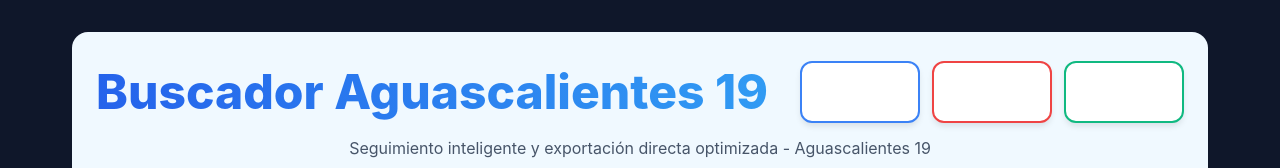
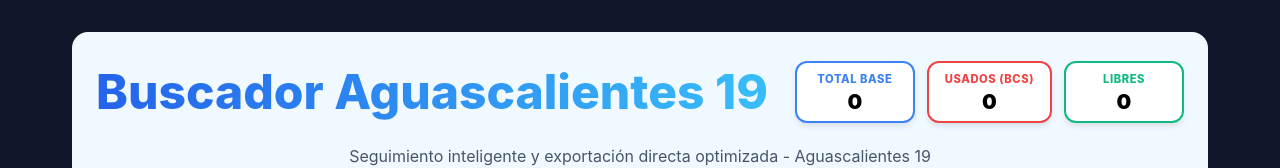
Before and after one commit to cm553c/base-de-datos, a React (Vite) app in the folder frontend/: page / in a window 1280 px wide. Shown: the top 168 px of the page. Built offline with nearby package versions, Linux system fonts and the light colour scheme; no server answers.

Commit message:
Contadores: reestructurado fuera del H1 para corregir visibilidad

```diff
--- a/frontend/src/App.jsx
+++ b/frontend/src/App.jsx
@@ -150,24 +150,24 @@ function App() {
     return (
         <div className="container">
             <header style={{ background: '#f0f9ff', padding: '1.5rem', borderRadius: '1rem', borderBottom: '2px solid #3b82f6', marginBottom: '1.5rem' }}>
-                <h1 style={{ display: 'flex', alignItems: 'center', justifyContent: 'space-between', color: '#1e293b' }}>
-                    Buscador Aguascalientes 19
+                <div style={{ display: 'flex', alignItems: 'center', justifyContent: 'space-between', marginBottom: '1rem' }}>
+                    <h1 style={{ color: '#1e293b', margin: 0 }}>Buscador Aguascalientes 19</h1>
                     <div className="new-stats-container">
                         <div className="stat-card total-card">
-                            <span className="stat-label">TOTAL</span>
-                            <span className="stat-value">{(stats.total_base || 0).toLocaleString()}</span>
+                            <div className="stat-label">TOTAL BASE</div>
+                            <div className="stat-value">{(stats.total_base || 0).toLocaleString()}</div>
                         </div>
                         <div className="stat-card used-card">
-                            <span className="stat-label">USADOS</span>
-                            <span className="stat-value">{(stats.total_usados || 0).toLocaleString()}</span>
+                            <div className="stat-label">USADOS (BCS)</div>
+                            <div className="stat-value">{(stats.total_usados || 0).toLocaleString()}</div>
                         </div>
                         <div className="stat-card free-card">
-                            <span className="stat-label">LIBRES</span>
-                            <span className="stat-value">{(stats.disponibles || 0).toLocaleString()}</span>
+                            <div className="stat-label">LIBRES</div>
+                            <div className="stat-value">{(stats.disponibles || 0).toLocaleString()}</div>
                         </div>
                     </div>
-                </h1>
-                <p style={{ color: '#475569' }}>Seguimiento inteligente y exportación directa optimizada - Aguascalientes 19</p>
+                </div>
+                <p style={{ color: '#475569', margin: 0 }}>Seguimiento inteligente y exportación directa optimizada - Aguascalientes 19</p>
             </header>
 
             <section className="busqueda-container">
```
